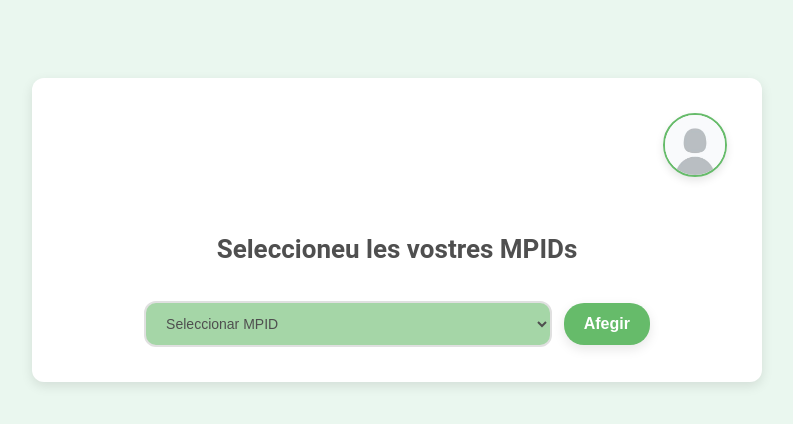
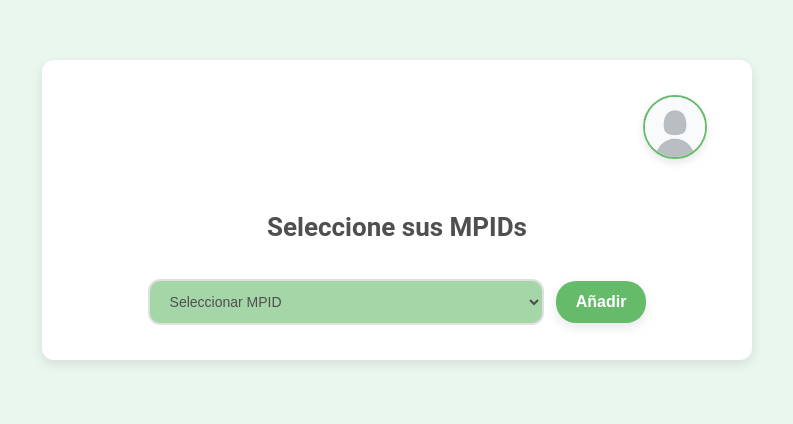
Before and after one commit to kalebgrove/qresp, a React (Create React App) app: page /home in a window 1280 px wide. Shown: the part 190-614 px from the top of the page, without its empty margins (243-1036 px from the left). Built offline with nearby package versions, Linux system fonts and the light colour scheme.

Commit message:
13th commit

```diff
--- a/src/home.css
+++ b/src/home.css
@@ -5,13 +5,19 @@ body {
   background-color: #EAF7EF; /* Fondo verde muy claro */
   color: #4F4F4F; /* Gris oscuro para texto principal */
   line-height: 1.6;
-  padding: 20px;
+  padding: 0; /* Elimina padding general */
+  height: 100vh; /* Asegura que ocupe la pantalla completa */
+  overflow: hidden; /* Desactiva scroll en todo el body */
+  display: flex;
+  justify-content: center; /* Centra horizontalmente */
+  align-items: center; /* Centra verticalmente */
 }
 
 /* Home Container */
 .home-container {
   max-width: 900px;
-  margin: 40px auto;
+  width: 90%; /* Se adapta al tamaño de la pantalla */
+  margin: 0 auto; /* Asegura centrado en pantallas grandes */
   padding: 25px;
   background-color: #FFFFFF; /* Fondo blanco */
   border-radius: 12px;
@@ -19,6 +25,7 @@ body {
   display: flex;
   flex-direction: column;
   gap: 20px;
+  height: auto; /* Ajusta la altura según el contenido */
 }
 
 /* MPID Selector */
@@ -113,7 +120,11 @@ button:hover {
 .questionnaire {
   display: flex;
   flex-direction: column;
-  gap: 20px;
+  gap: 10px;
+}
+
+.questionnaire .back {
+  display: inline-block; /* Visible solo en .questionnaire */
 }
 
 .questionnaire h2 {
@@ -123,38 +134,58 @@ button:hover {
   font-weight: bold;
 }
 
-.question-options {
-  display: flex;
-  flex-direction: column;
-  gap: 15px;
-  padding: 20px;
-  background-color: #FFFFFF; /* Fondo blanco */
-  border: 2px solid #E0E0E0; /* Gris claro */
-  border-radius: 12px;
-  transition: all 0.3s ease;
+
+.question-list {
+  display: grid;
+  grid-template-columns: repeat(auto-fit, minmax(280px, 1fr));
+  gap: 20px;
 }
 
-.question-options:hover {
-  box-shadow: 0 4px 12px rgba(0, 0, 0, 0.1);
+
+/* Questionnaire */
+.question-card {
+  display: flex;
+  align-items: center;
+  justify-content: space-between;
+  background: #FFF;
+  padding: 15px;
+  border-radius: 8px;
+  box-shadow: 0px 4px 8px rgba(0, 0, 0, 0.1);
 }
 
-.question-options p {
+.question-card:hover {
+  transform: translateY(-5px);
+  box-shadow: 0 6px 15px rgba(0, 0, 0, 0.15);
+}
+
+.question-card p {
   font-size: 16px;
   margin: 0;
-  color: #4F4F4F; /* Gris oscuro */
+  color: #4F4F4F;
+  flex: 2; /* Ocupa más espacio que las opciones */
 }
 
-label {
-  font-size: 15px;
-  color: #4F4F4F; /* Gris oscuro */
+
+.options {
+  display: flex;
+  gap: 20px;
+  align-items: center;
+  flex: 1; /* Ajusta las opciones en menor espacio */
+}
+
+.options label {
   display: flex;
   align-items: center;
   gap: 10px;
+  font-size: 14px;
+  color: #555555;
+  cursor: pointer;
 }
 
-input[type="radio"] {
+.options input[type="radio"] {
   accent-color: #66BB6A; /* Verde medio */
 }
+
 
 .send {
   padding: 12px 25px;
@@ -170,6 +201,7 @@ input[type="radio"] {
 
 .send:hover {
   background-color: #81C784; /* Verde claro */
+  transform: scale(1.1);
 }
 
 /* Result Section */
@@ -186,52 +218,60 @@ input[type="radio"] {
 
 /* Header */
 .header {
+  position: relative;
   display: flex;
+  justify-content: space-between;
   align-items: center;
-  justify-content: space-between;
-  padding: 15px;
-  background-color: #81C784; /* Fondo verde claro */
-  border-radius: 10px;
-  box-shadow: 0 2px 8px rgba(0, 0, 0, 0.05);
+  padding: 10px 20px;
+  height: 60px;
 }
 
+
 .back {
-  font-size: 14px;
-  color: #4F4F4F; /* Gris oscuro */
+  position: absolute;
+  top: 25px;
+  left: 20px;
+  padding: 5px 10px;
+  border: 1px solid #66BB6A;
+  border-radius: 10px;
+  cursor: pointer;
   background-color: transparent;
-  border: 1px solid #E0E0E0; /* Gris claro */
-  border-radius: 10px;
-  padding: 10px 20px;
-  cursor: pointer;
-  transition: all 0.3s ease;
+  color: #66BB6A;
 }
 
 .back:hover {
-  background-color: #66BB6A; /* Verde medio */
+  background-color: #66BB6A;
   color: #FFFFFF;
+  transform: scale(1.1);
 }
 
 .header h2 {
-  font-size: 20px;
+  font-size: 24px;
   color: #4F4F4F; /* Gris oscuro */
   text-align: center;
   font-weight: bold;
+  flex-grow: 1;
+  margin: 0;
 }
 
+/* Profile Button */
 .profile-button-container {
   display: flex;
-  justify-content: flex-end;
-  padding: 10px;
+  align-items: center;
+  gap: 20px;
+  margin-bottom: 20px;
 }
 
 .profile-button {
+  position: absolute;
+  top: 10px;
+  right: 20px;
   width: 60px;
   height: 60px;
   border-radius: 50%;
   overflow: hidden;
-  border: 2px solid #66BB6A; /* Verde medio */
+  border: 2px solid #66BB6A;
   box-shadow: 0 4px 8px rgba(0, 0, 0, 0.1);
-  transition: transform 0.3s ease, box-shadow 0.3s ease;
   cursor: pointer;
 }
 
--- a/src/home.js
+++ b/src/home.js
@@ -3,7 +3,7 @@ import Cookies from 'js-cookie';
 import './home.css';
 
 const Home = () => {
-  const [profileImage, setProfileImage] = useState('/images/default-profile.jpg'); // Estado para la imagen de perfil
+  const [profileImage, setProfileImage] = useState('/images/default-profile.jpg');
   const [availableMPIDs] = useState([
     "Alveolitis Al·lèrgica Extrínseca",
     "Bronquiolitis Obliterant",
@@ -68,17 +68,16 @@ const Home = () => {
   const [currentMPID, setCurrentMPID] = useState("");
   const [step, setStep] = useState("select");
   const [questions, setQuestions] = useState([
-    { id: 1, question: "T'ofegues sovint?", answer: "" },
-    { id: 2, question: "Tens tos persistent?", answer: "" },
-    { id: 3, question: "Has perdut pes últimament?", answer: "" },
-    { id: 4, question: "Et sents fatigat?", answer: "" },
-    { id: 5, question: "Tens molts mocs?", answer: "" },
+    { id: 1, question: "¿Te ahogas a menudo?", answer: "" },
+    { id: 2, question: "¿Tienes tos persistente?", answer: "" },
+    { id: 3, question: "¿Has perdido peso últimamente?", answer: "" },
+    { id: 4, question: "¿Te sientes fatigado?", answer: "" },
+    { id: 5, question: "¿Tienes muchos mocos?", answer: "" },
   ]);
 
   const [result, setResult] = useState("");
 
   useEffect(() => {
-    // Recupera la imagen de perfil desde localStorage
     const savedProfileImage = localStorage.getItem("profileImage");
     if (savedProfileImage) {
       setProfileImage(savedProfileImage);
@@ -114,26 +113,29 @@ const Home = () => {
   const calculateResult = () => {
     const positiveAnswers = questions.filter((q) => q.answer === "yes").length;
 
-    if (positiveAnswers >= 2) {
-      setResult(`Consulta mèdica urgent recomanada amb els MPIDs seleccionats (${selectedMPIDs.join(", ")})`);
-    } else {
-      setResult(`Els MPIDs seleccionats (${selectedMPIDs.join(", ")}) no indiquen urgència immediata.`);
-    }
+    setResult(
+      positiveAnswers >= 2
+        ? `Consulta médica urgente recomendada con los MPIDs seleccionados (${selectedMPIDs.join(", ")})`
+        : `Los MPIDs seleccionados (${selectedMPIDs.join(", ")}) no indican urgencia inmediata.`
+    );
   };
 
   return (
     <div className="home-container">
-      <div className="profile-button-container">
-        <a href="http://localhost:3000/profile">
-          <div className="profile-button">
-            <img src={profileImage} alt="Perfil" />
-          </div>
+      <div className="header">
+        {step === "questionnaire" && (
+          <button className="back" onClick={() => setStep("select")}>
+            Volver
+          </button>
+        )}
+        <a href="http://localhost:3000/profile" className="profile-button">
+          <img src={profileImage} alt="Perfil" />
         </a>
       </div>
 
       {step === "select" && (
         <div className="mpid-selector">
-          <h2>Seleccioneu les vostres MPIDs</h2>
+          <h2>Seleccione sus MPIDs</h2>
           <div className="dropdown-container">
             <select
               value={currentMPID}
@@ -146,11 +148,11 @@ const Home = () => {
                 </option>
               ))}
             </select>
-            <button onClick={handleSelectMPID}>Afegir</button>
+            <button onClick={handleSelectMPID}>Añadir</button>
           </div>
           {selectedMPIDs.length > 0 && (
             <div className="selected-mpids">
-              <h3>MPIDs seleccionats:</h3>
+              <h3>MPIDs seleccionados:</h3>
               {selectedMPIDs.map((mpid) => (
                 <span key={mpid}>
                   {mpid}{" "}
@@ -165,14 +167,11 @@ const Home = () => {
 
       {step === "questionnaire" && (
         <div className="questionnaire">
-          <div className="header">
-            <button onClick={() => setStep("select")} className="back">Tornar</button>
-            <h2>Com et trobes avui?</h2>
-          </div>
-          <div>
-            {questions.map((question) => (
-              <div key={question.id} className="question-options">
-                <p>{question.question}</p>
+          <h2>¿Cómo te encuentras hoy?</h2>
+          {questions.map((question) => (
+            <div key={question.id} className="question-card">
+              <p>{question.question}</p>
+              <div className="options">
                 <label>
                   <input
                     type="radio"
@@ -194,10 +193,10 @@ const Home = () => {
                   No
                 </label>
               </div>
-            ))}
-          </div>
+            </div>
+          ))}
           <button onClick={calculateResult} className="send">Enviar</button>
-          {result && <p>{result}</p>}
+          {result && <p className="result">{result}</p>}
         </div>
       )}
     </div>
```
